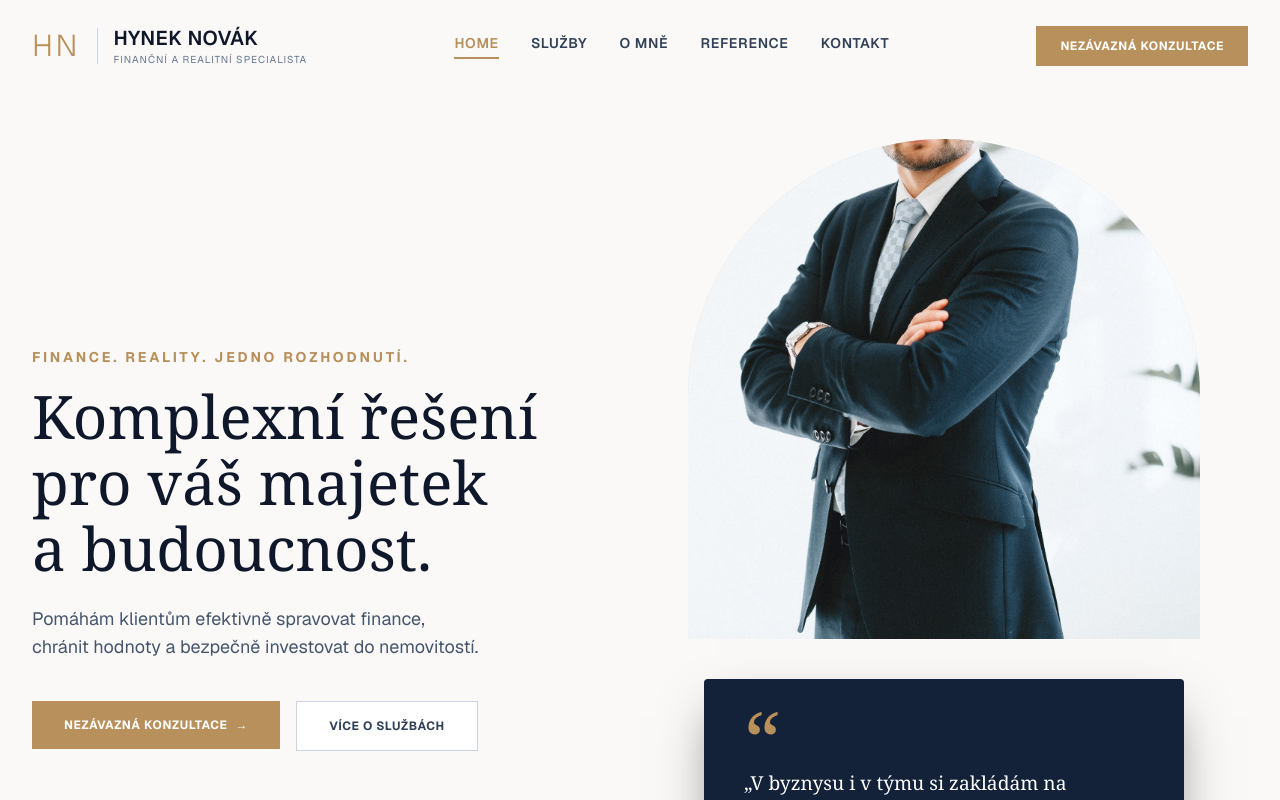
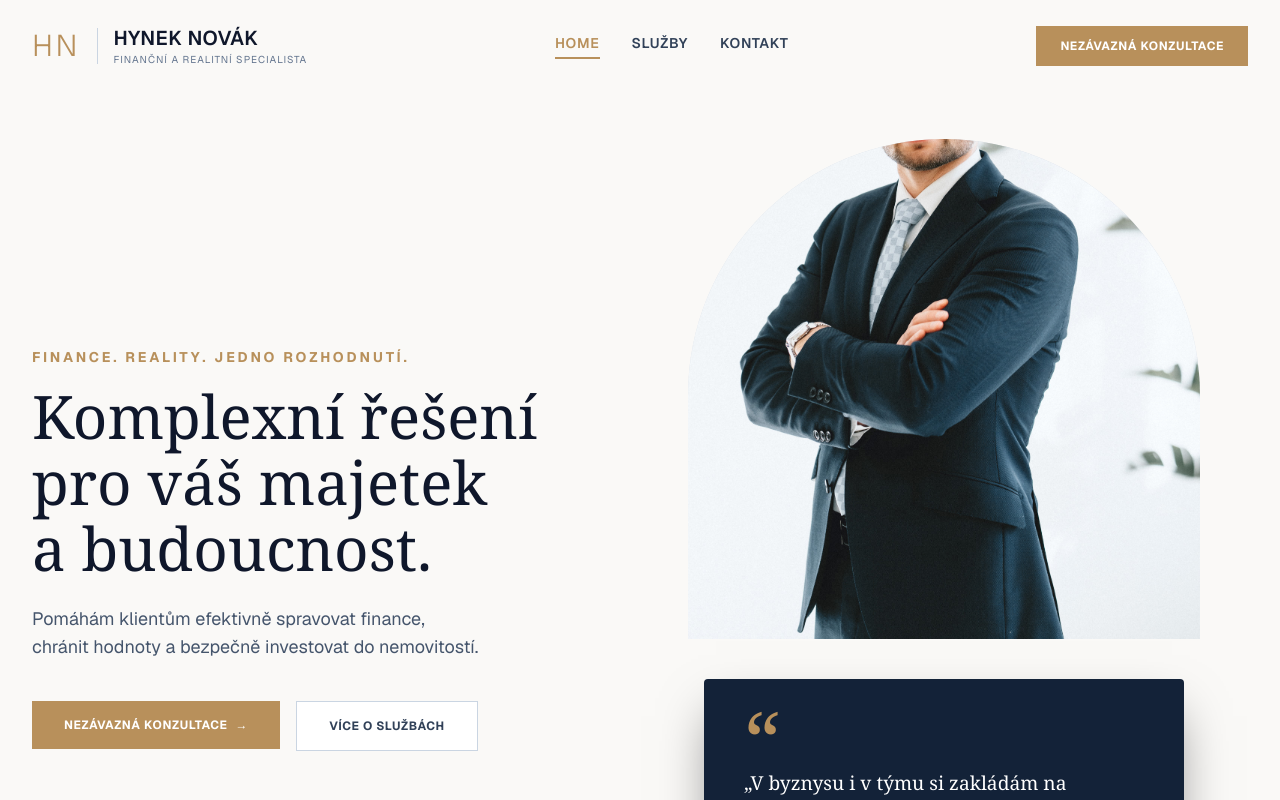
Before and after one commit to DrSajmon/web-novak, a Next.js app in the folder web-finance/: page / in a window 1280 px wide. Shown: the top 800 px of the page. Built offline with nearby package versions, Linux system fonts and the light colour scheme.

Commit message:
Test upravy

```diff
--- a/web-finance/src/app/page.tsx
+++ b/web-finance/src/app/page.tsx
@@ -18,9 +18,8 @@ export default function WebFinance() {
 
         <div className="hidden md:flex gap-8 text-sm font-semibold tracking-wider text-slate-700">
           <Link href="/" className="text-[#b8905b] border-b-2 border-[#b8905b] pb-1">HOME</Link>
-          <Link href="/sluzby">SLUŽBY</Link>
-          <Link href="/o-mne">O MNĚ</Link>
-          <Link href="/reference">REFERENCE</Link>
+          {/**/}<Link href="/sluzby">SLUŽBY</Link>
+          {/*<Link href="/o-mne">O MNĚ</Link>*/}
           <Link href="/kontakt">KONTAKT</Link>
         </div>
 
```
